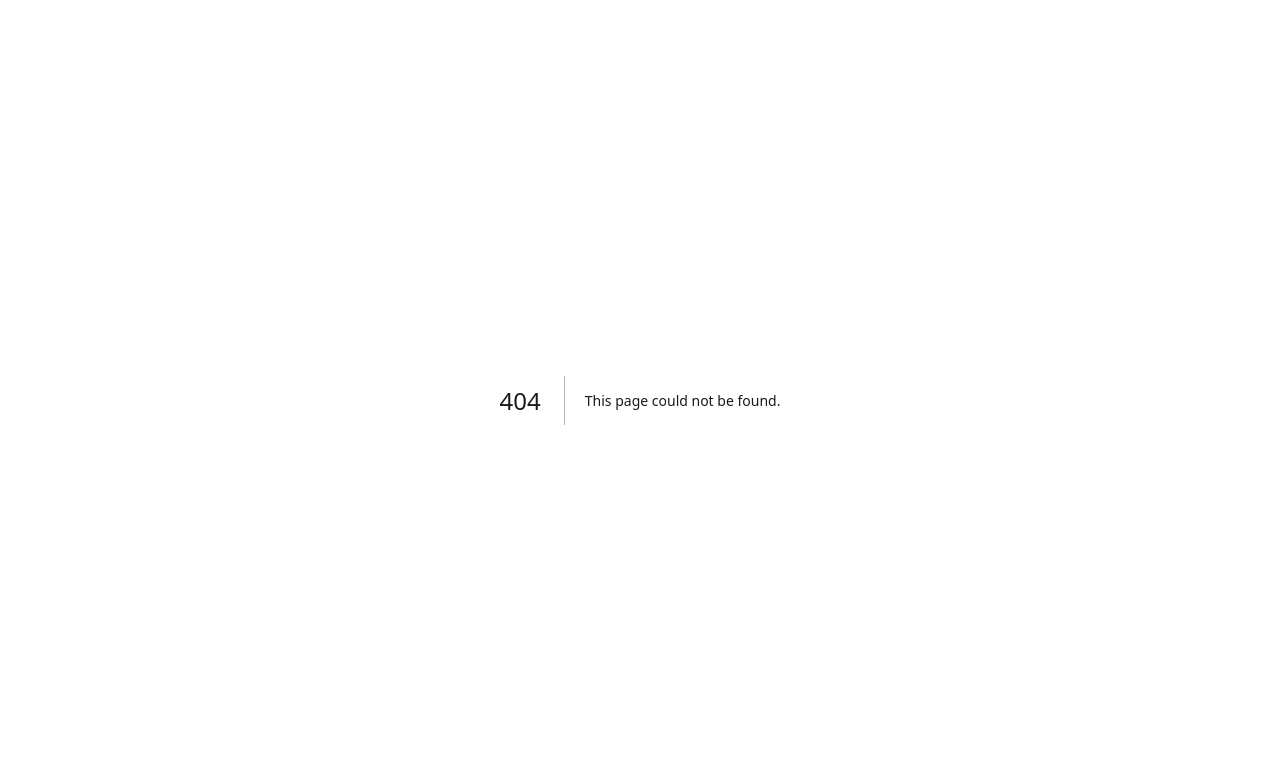
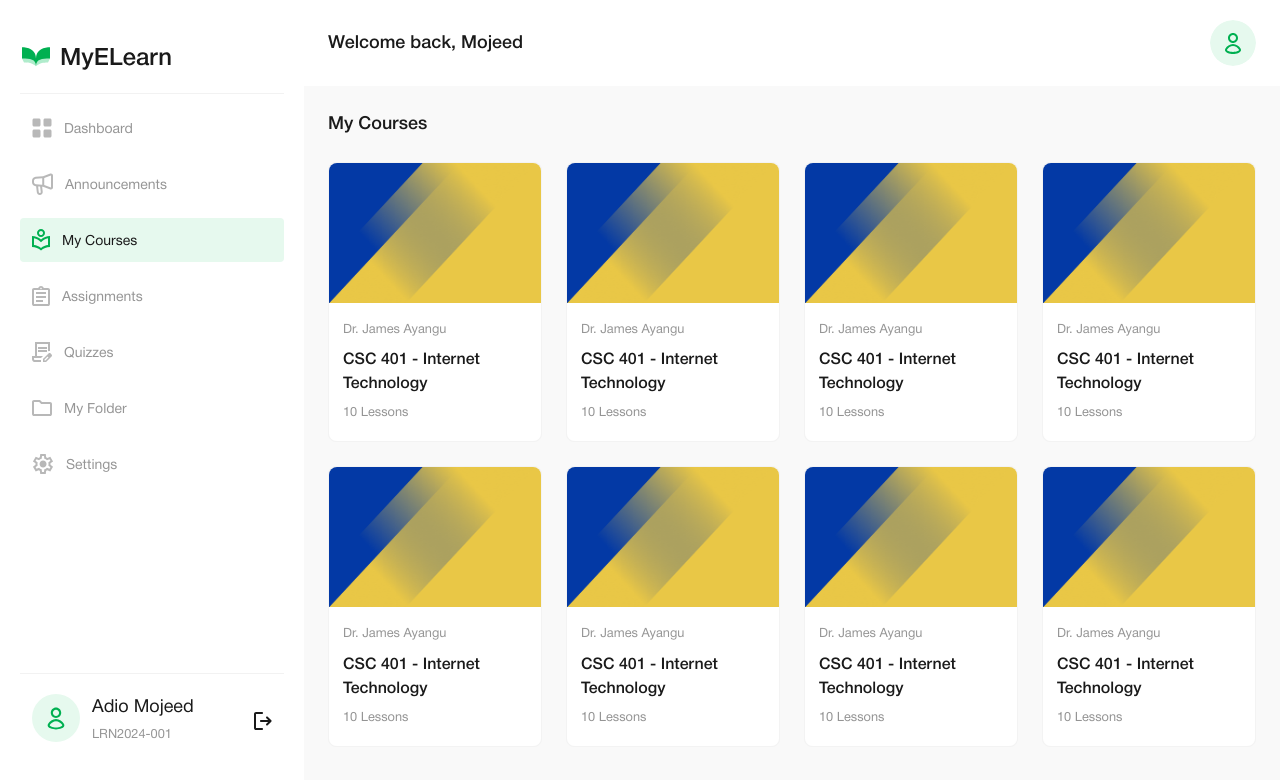
Before and after one commit to Adiomojeed/my-elearn-fe, a Next.js app: page /courses in a window 1280 px wide. Before the commit this address had no page. Shown: the top 780 px of the page. Built offline with nearby package versions, Linux system fonts and the light colour scheme.

Commit message:
feat: courses UI

```diff
--- /dev/null
+++ b/src/app/(dashboard)/courses/[id]/page.tsx
@@ -0,0 +1,5 @@
+const Page = () => {
+  return <div>Page</div>;
+};
+
+export default Page;
--- /dev/null
+++ b/src/app/(dashboard)/courses/page.tsx
@@ -0,0 +1,16 @@
+import Course, { CourseProps } from "@/components/dashboard/Course";
+
+const Page = () => {
+  return (
+    <section className="flex flex-col h-full">
+      <h6 className="md:text-lg font-medium">My Courses</h6>
+      <div className="mt-6 grid grid-cols-1 md:grid-cols-2 lg:grid-cols-3 xl:grid-cols-4 gap-6">
+        {Array.from({ length: 8 }).map((i, index) => (
+          <Course key={index} />
+        ))}
+      </div>
+    </section>
+  );
+};
+
+export default Page;
```
